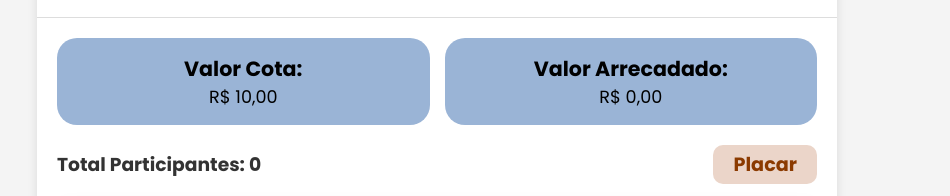
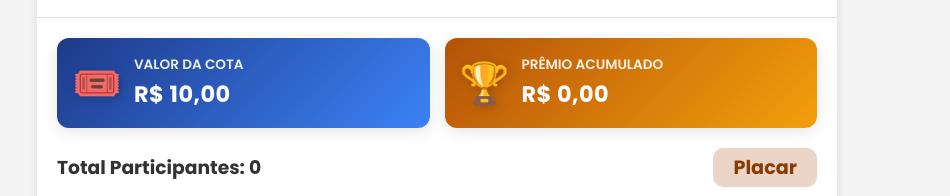
Before and after one commit to DanielAlbuquerq/bolao-aposta, a website: page public/index.html in a window 1280 px wide. Shown: the part 746-942 px from the top of the page, without its empty margins (203-1153 px from the left). Drawn offline with Linux system fonts and the light colour scheme; no server answers.

Commit message:
style cota

```diff
--- a/public/index.html
+++ b/public/index.html
@@ -46,13 +46,19 @@
         </section>
 
         <section class="summary">
-            <div class="card">
-                <h3>Valor Cota:</h3>
-                <p>R$ <span id="valor-cota">10,00</span></p>
+            <div class="card card-cota">
+                <div class="card-icon">🎟️</div>
+                <div class="card-content">
+                    <h3>Valor da Cota</h3>
+                    <p>R$ <span id="valor-cota">10,00</span></p>
+                </div>
             </div>
-            <div class="card">
-                <h3>Valor Arrecadado:</h3>
-                <p>R$ <span id="valor-arrecadado">0,00</span></p>
+            <div class="card card-arrecadado">
+                <div class="card-icon">🏆</div>
+                <div class="card-content">
+                    <h3>Prêmio Acumulado</h3>
+                    <p>R$ <span id="valor-arrecadado">0,00</span></p>
+                </div>
             </div>
         </section>
 
--- a/public/style.css
+++ b/public/style.css
@@ -109,6 +109,9 @@ body {
     color: #666;
 }
 
+/* =========================================
+   RESUMO FINANCEIRO (CARTÕES MODERNOS)
+========================================= */
 .summary {
     display: flex;
     justify-content: space-between;
@@ -117,13 +120,56 @@ body {
 }
 
 .card {
-    background-color: #9ab4d6;
     flex: 1;
-    text-align: center;
+    display: flex;
+    align-items: center;
     padding: 15px;
-    border-radius: 20px;
-    color: #000;
-    font-size: 1.1rem;
+    border-radius: 12px;
+    box-shadow: 0 4px 15px rgba(0,0,0,0.1);
+    color: #ffffff;
+    transition: transform 0.3s ease, box-shadow 0.3s ease;
+}
+
+/* Efeito de flutuação ao passar o mouse */
+.card:hover {
+    transform: translateY(-5px);
+    box-shadow: 0 8px 20px rgba(0,0,0,0.15);
+}
+
+.card-icon {
+    font-size: 2.5rem;
+    margin-right: 12px;
+    filter: drop-shadow(2px 2px 4px rgba(0,0,0,0.2));
+}
+
+.card-content {
+    display: flex;
+    flex-direction: column;
+    text-align: left;
+}
+
+.card-content h3 {
+    font-size: 0.85rem;
+    text-transform: uppercase;
+    font-weight: 600;
+    opacity: 0.9;
+    margin-bottom: 2px;
+}
+
+.card-content p {
+    font-size: 1.4rem;
+    font-weight: 800;
+    letter-spacing: 0.5px;
+}
+
+/* Estilo específico para Cota (Azul Esportivo) */
+.card-cota {
+    background: linear-gradient(135deg, #1e3a8a, #3b82f6);
+}
+
+/* Estilo específico para Arrecadado (Dourado/Troféu) */
+.card-arrecadado {
+    background: linear-gradient(135deg, #b45309, #f59e0b);
 }
 
 .participants-section {
```
